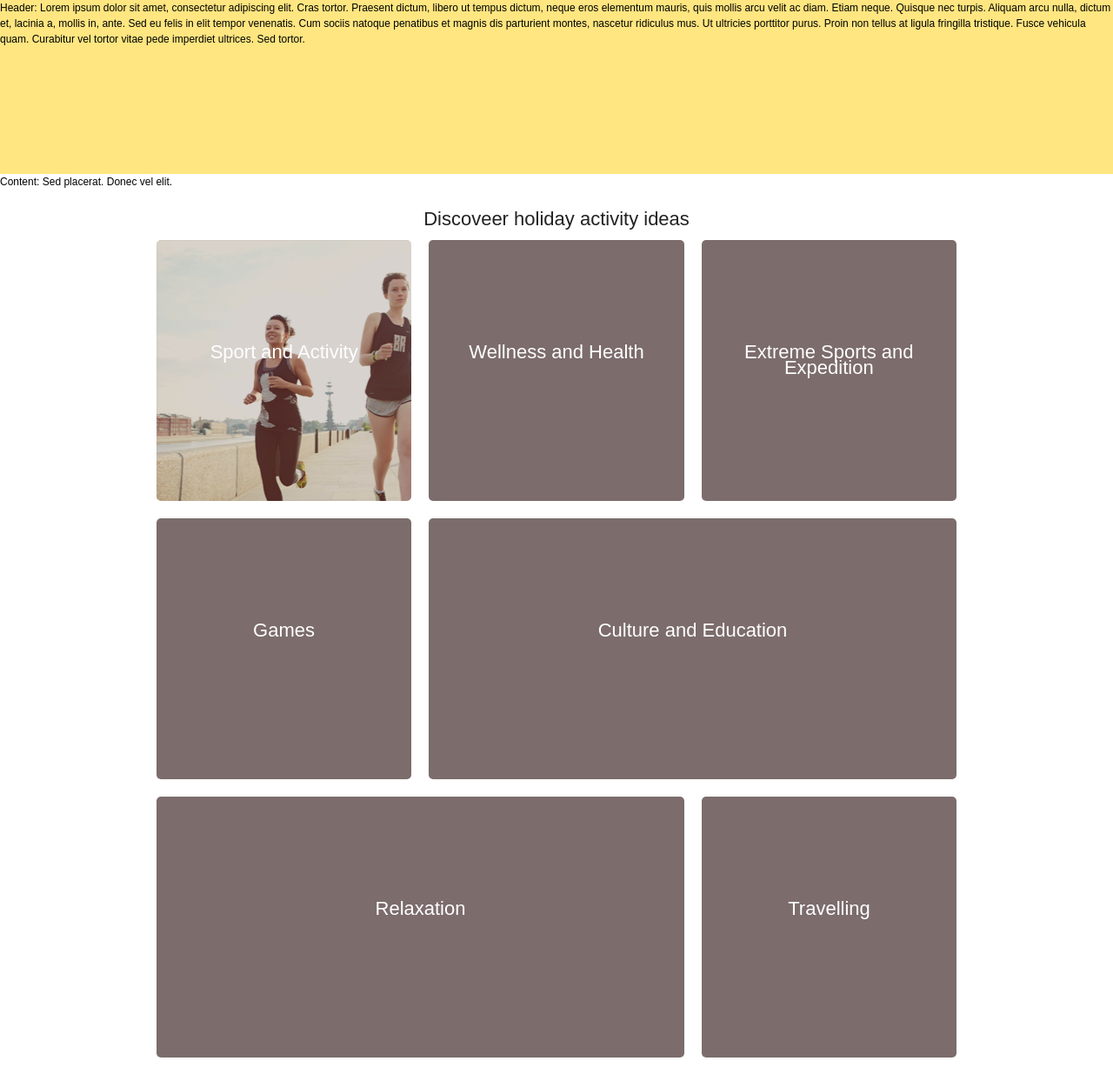
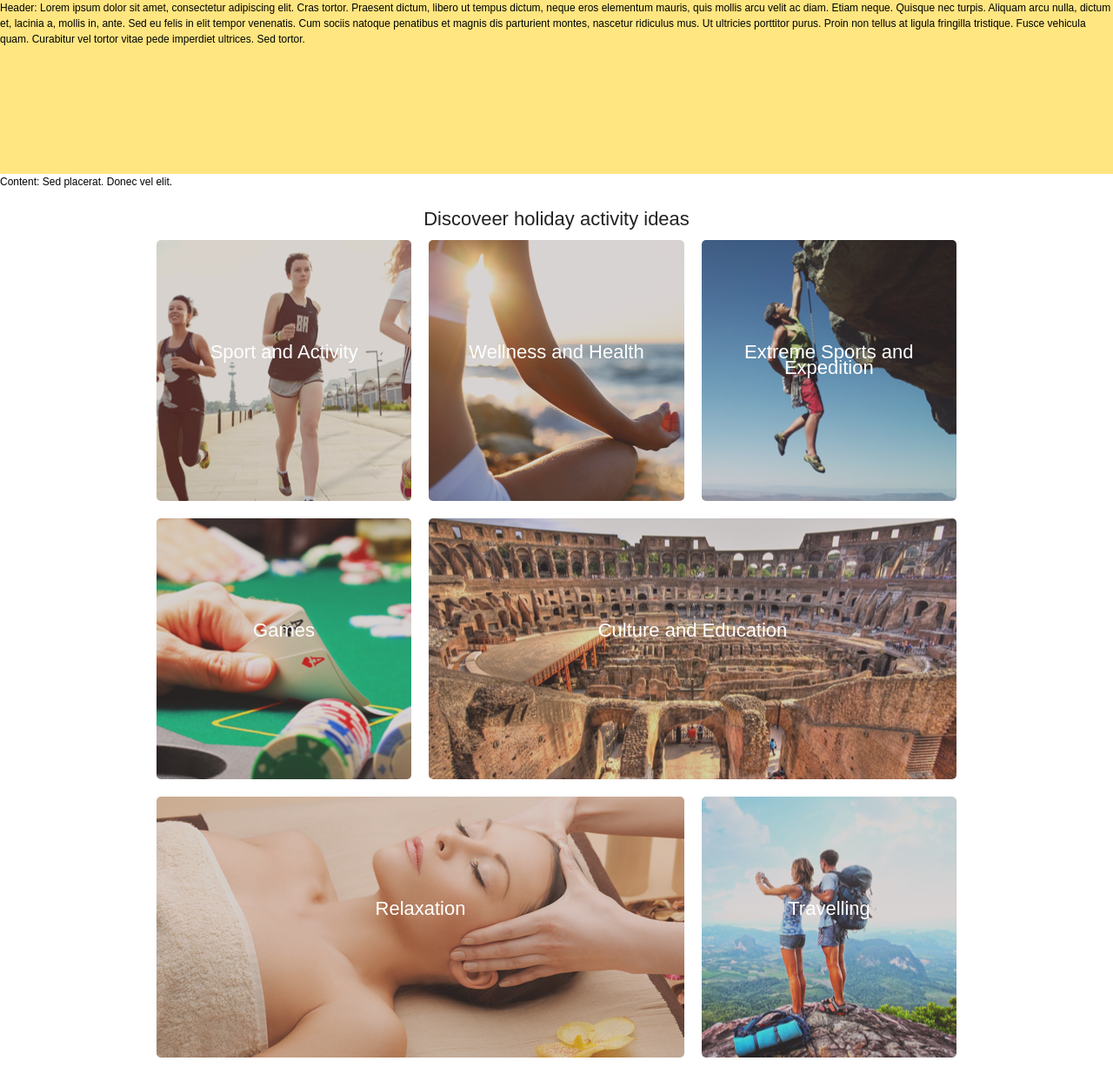
Before and after one commit to Berezhnyi/frontend-ui-urlaubsgluck, a website: page src/index.html in a window 1280 px wide. Shown: the top 1243 px of the page at 87% size. Drawn offline with Linux system fonts and the light colour scheme.

Commit message:
Add images and css decoration

```diff
--- a/src/index.html
+++ b/src/index.html
@@ -34,13 +34,13 @@
 					<li class="grid-item ordinary-element idea-sport-image"><a href="#" class="grid-link">Sport and
 							Activity</a>
 					</li>
-					<li class="grid-item ordinary-element"><a href="#" class="grid-link">Wellness and Health</a></li>
-					<li class="grid-item ordinary-element"><a href="#" class="grid-link">Extreme Sports and
+					<li class="grid-item ordinary-element idea-wellness-image"><a href="#" class="grid-link">Wellness and Health</a></li>
+					<li class="grid-item ordinary-element idea-extreme-image"><a href="#" class="grid-link">Extreme Sports and
 							Expedition</a></li>
-					<li class="grid-item ordinary-element"><a href="#" class="grid-link">Games</a></li>
-					<li class="grid-item big-element"><a href="#" class="grid-link">Culture and Education</a></li>
-					<li class="grid-item big-element"><a href="#" class="grid-link">Relaxation</a></li>
-					<li class="grid-item ordinary-element"><a href="#" class="grid-link">Travelling</a></li>
+					<li class="grid-item ordinary-element idea-games-image"><a href="#" class="grid-link">Games</a></li>
+					<li class="grid-item big-element idea-culture-image"><a href="#" class="grid-link">Culture and Education</a></li>
+					<li class="grid-item big-element idea-relax-image"><a href="#" class="grid-link">Relaxation</a></li>
+					<li class="grid-item ordinary-element idea-travel-image"><a href="#" class="grid-link">Travelling</a></li>
 				</ul>
 			</section>
 		</main><!-- .content -->
--- a/src/styles/flex-grid-ideas.css
+++ b/src/styles/flex-grid-ideas.css
@@ -60,6 +60,37 @@
 
 .flex-grid .idea-sport-image {
 	background-image: url(../images/ideas-spor2t.png);
+	background-position: center;
+}
+
+.flex-grid .idea-wellness-image {
+	background-image: url(../images/ideas-wellness.png);
+	background-position: center;
+}
+
+.flex-grid .idea-extreme-image {
+	background-image: url(../images/ideas-extreme.png);
+	background-position: right;
+}
+
+.flex-grid .idea-games-image {
+	background-image: url(../images/ideas-games.png);
+	background-position: center;
+}
+
+.flex-grid .idea-culture-image {
+	background-image: url(../images/ideas-culture.png);
+	background-position: center;
+}
+
+.flex-grid .idea-relax-image {
+	background-image: url(../images/ideas-relax.png);
+	background-position: center;
+}
+
+.flex-grid .idea-travel-image {
+	background-image: url(../images/ideas-travel.png);
+	background-position: right;
 }
 
 @media(min-width: 490px) {
```
Also changed, not shown: src/images/ideas-culture.png (added), src/images/ideas-extreme.png (added), src/images/ideas-games.png (added), src/images/ideas-relax.png (added), src/images/ideas-travel.png (added), src/images/ideas-wellness.png (added).
